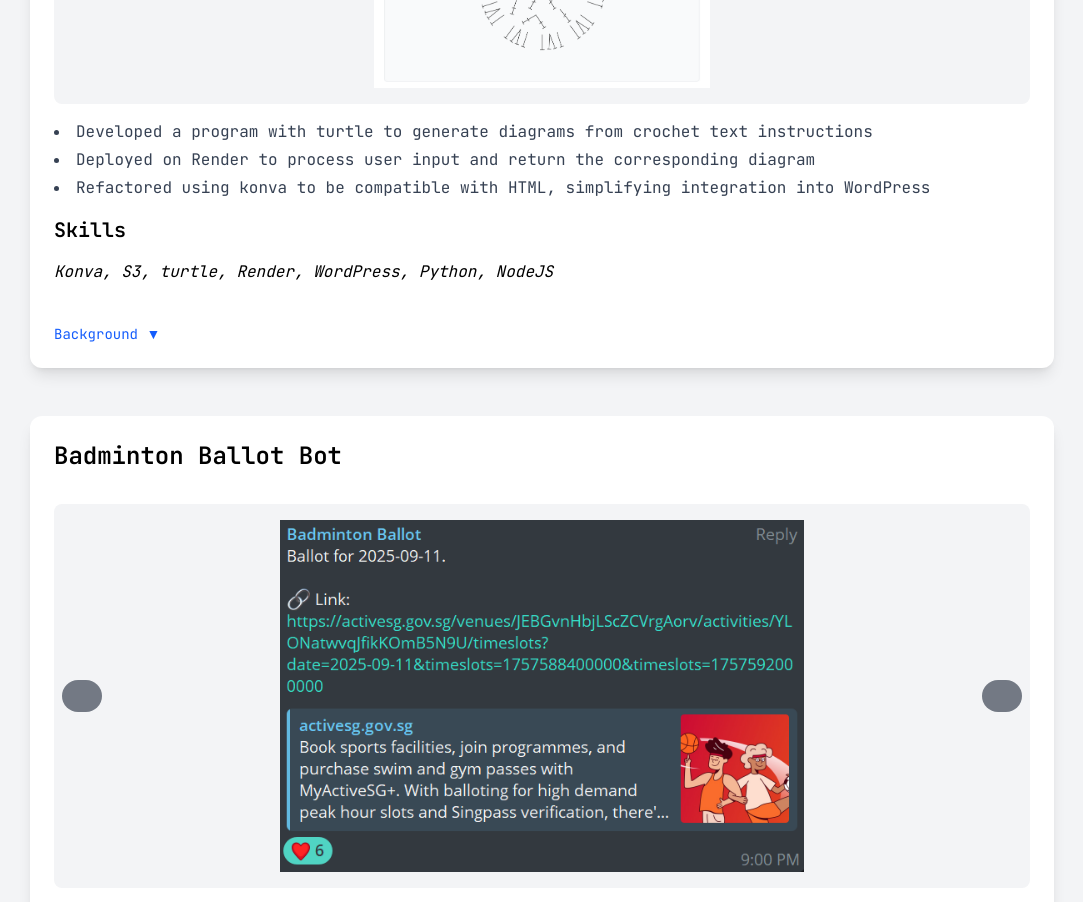
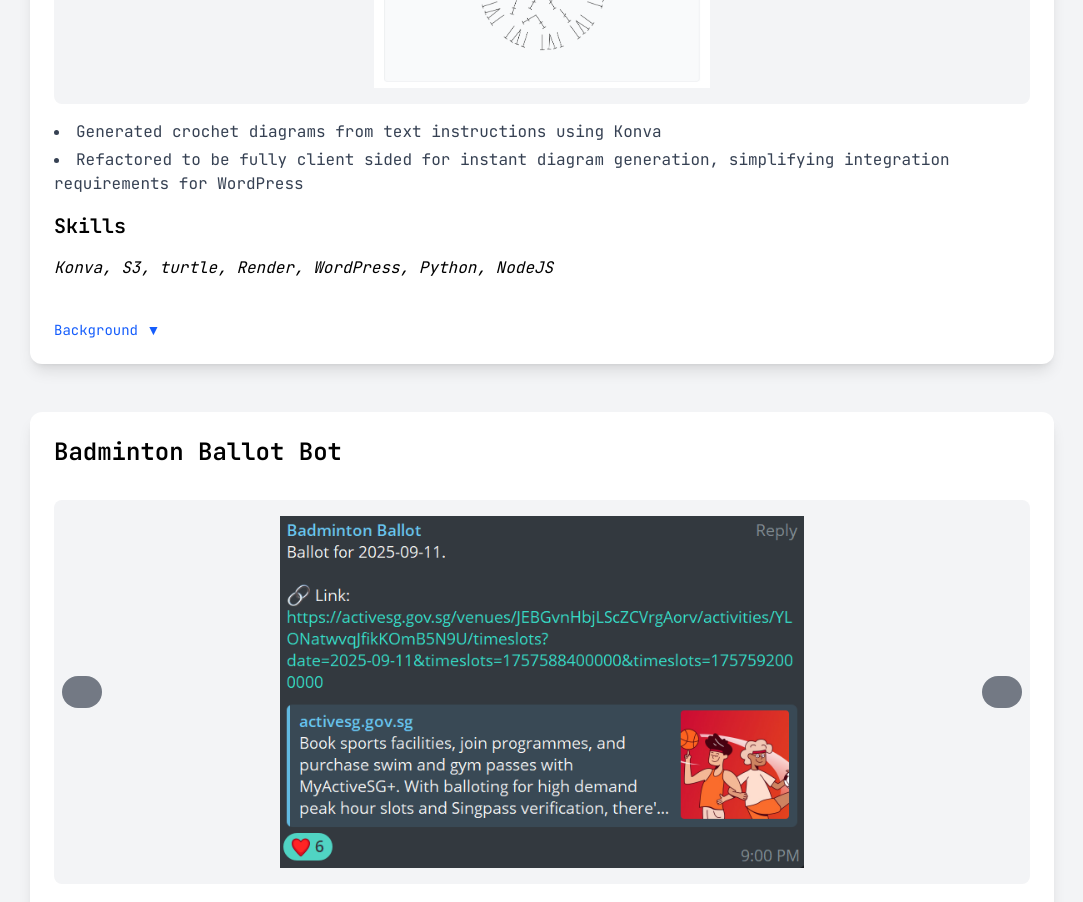
Before and after one commit to jaey8den/jaey8den-portfolio, a Next.js app: page / in a window 1280 px wide. Shown: the part 2960-3862 px from the top of the page, without its empty margins (98-1181 px from the left). Built offline with nearby package versions, Linux system fonts and the light colour scheme.

Commit message:
change cdg desc

```diff
--- a/src/app/components/Projects.jsx
+++ b/src/app/components/Projects.jsx
@@ -27,9 +27,8 @@
     title: "Crochet Diagram Generator",
     screenshots: ["/cdg/cdg-1.png", "/cdg/cdg-2.png"],
     points: [
-      "Developed a program with turtle to generate diagrams from crochet text instructions",
-      "Deployed on Render to process user input and return the corresponding diagram",
-      "Refactored using konva to be compatible with HTML, simplifying integration into WordPress",
+      "Generated crochet diagrams from text instructions using Konva",
+      "Refactored to be fully client sided for instant diagram generation, simplifying integration requirements for WordPress",
     ],
     details: [
       "My friend, who is a crocheter, has to spend a significant amount of time to manually draw the diagrams after developing a crochet design. She tried to find existing services that could perform the conversion from text to diagram accurately, but could not. Thus, she proposed that there will be a demand for such a service, and commissioned me to develop such a program.",
```
